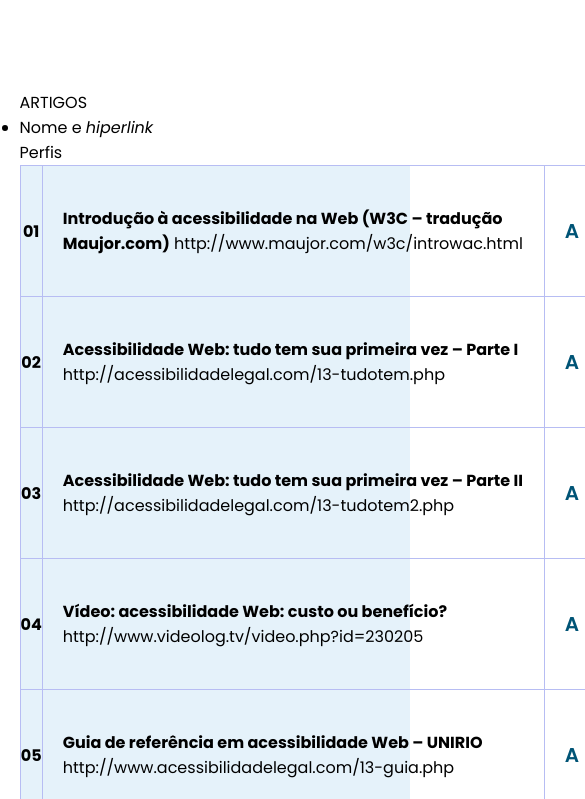
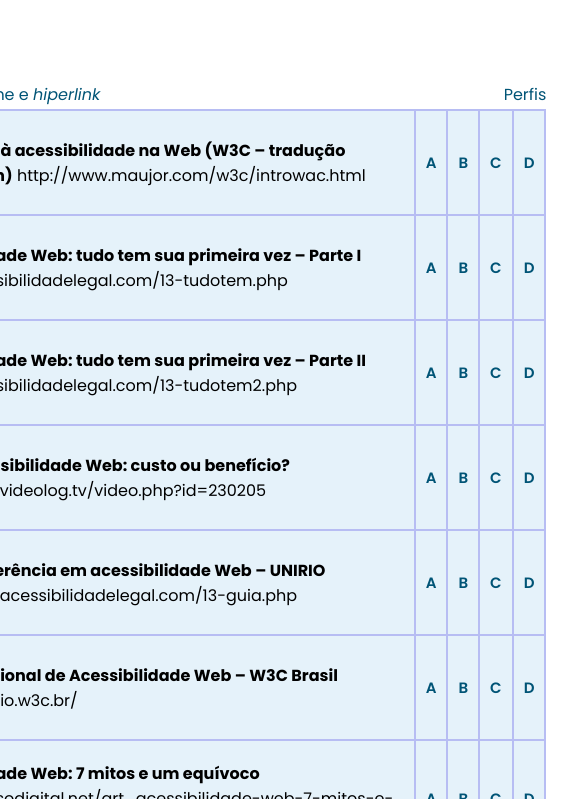
Before and after one commit to Emerson-FullStackSenacPenha/acessibilidade_na_web, a plain HTML site: page index.html in a window 390 px wide. Shown: the part 3585-4384 px from the top of the page, 585 px wide, since content can reach past the window. Drawn offline with Linux system fonts and the light colour scheme.

Commit message:
responsividade tabela

```diff
--- a/assets/index.css
+++ b/assets/index.css
@@ -15,6 +15,7 @@ body {
     margin: 0 auto;
     display: flex;
     flex-direction: column;
+    align-items: center;
     gap: 90px;
 }
 
@@ -62,12 +63,22 @@ body {
 table{
     background-color: #e5f2fa;
     border-collapse: collapse;
-    width: 100vw;
+    width: 100%;
+}
+.titulo-tabela{
+    color: #005476;
     display: flex;
+    justify-content: space-between;
+    align-items: center;
+}
+.texto-direita{
+    display: flex;
+    align-items: center;
+    gap: 40px;
 }
 
 tr, td, th{
-    border: 1px solid #b7bdf3;
+    border: 2px solid #b7bdf3;
 }
 th{
     width: 40px;
@@ -76,6 +87,7 @@ td{
     padding: 20px;
 }
 .perfil-tabela{
+    text-align: center;
     color: #005476;
     font-weight: 550;
     font-size: 20px;
@@ -123,3 +135,14 @@ td{
         background-color: #0C95D4;
     }
 }
+
+@media screen and (max-width: 800px) {
+    .perfil-tabela{
+    text-align: center;
+    color: #005476;
+    font-weight: 550;
+    font-size: 15px;
+    padding: 40px 10px;
+}
+
+}
--- a/index.html
+++ b/index.html
@@ -77,7 +77,6 @@
 
                 <h2 class="titulo_capitulo">4 - Referências para consulta</h2>
 
-                <p class="texto_capitulo">
 
                 <h3>4.1. Perfis da Cartilha:</h3>
                 <ul>
@@ -108,17 +107,18 @@
 
             <article id="tabelas">
 
+                <div class="titulo-tabela">
+                    <div class="texto-direita">
+                        <h3>ARTIGOS</h3>
+                        <ul>
+                            <li> Nome e <i>hiperlink</i></li>
+                        </ul>
+                    </div>
+                    <p>Perfis</p>
+                </div>
                 <table class="tabela1">
 
-                    <p>
 
-                        <ul>
-                            ARTIGOS
-                            <li> Nome e <i>hiperlink</i></li>
-                        </ul>
-
-                    </p>
-                    <p>Perfis</p>
 
                     <tr>
                         <th>01</th>
```
